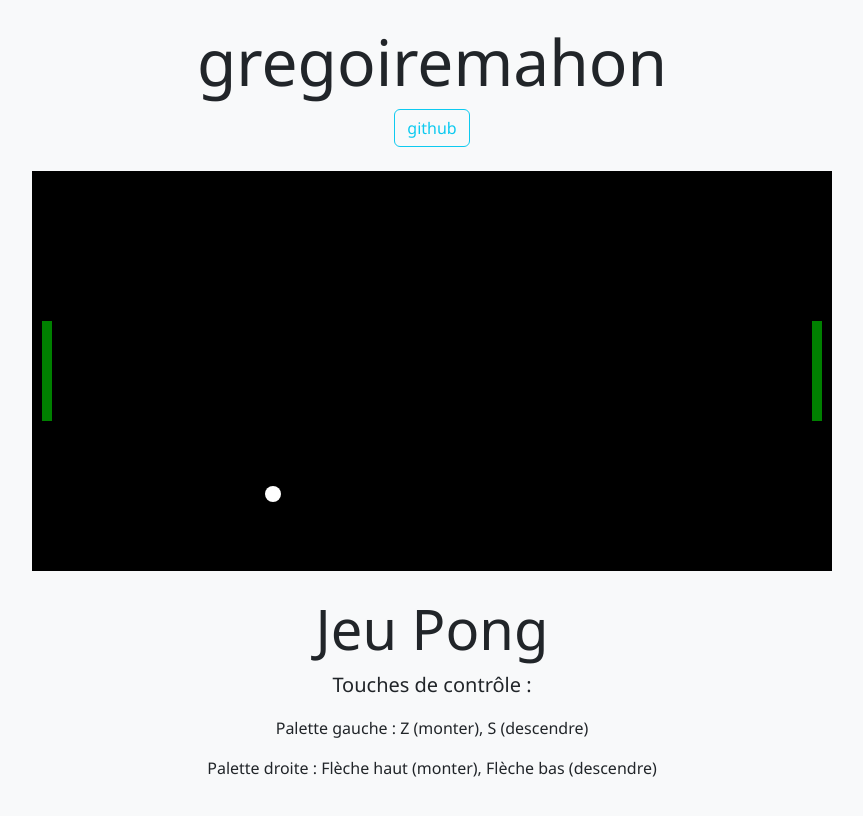
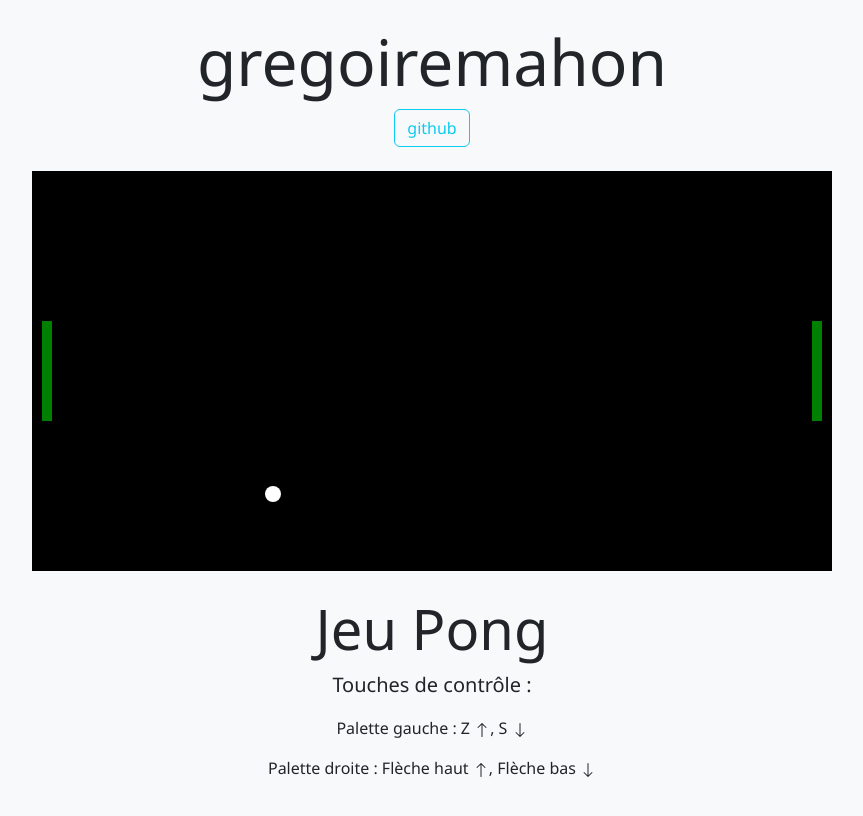
Before and after one commit to gregoiremahon/pong-game, a plain HTML site: page index.html in a window 1280 px wide. Shown: the whole page, without its empty margins (208-1071 px from the left). Drawn offline with nearby package versions, Linux system fonts and the light colour scheme.

Commit message:
added arrow Boostrap icons

```diff
--- a/index.html
+++ b/index.html
@@ -7,6 +7,8 @@
     <!-- Import Bootstrap CSS -->
     <link href="https://cdn.jsdelivr.net/npm/bootstrap@5.3.0-alpha1/dist/css/bootstrap.min.css" rel="stylesheet" integrity="sha384-GLhlTQ8iRABdZLl6O3oVMWSktQOp6b7In1Zl3/Jr59b6EGGoI1aFkw7cmDA6j6gD" crossorigin="anonymous">
     <script src="https://cdn.jsdelivr.net/npm/bootstrap@5.3.0-alpha1/dist/js/bootstrap.bundle.min.js" integrity="sha384-w76AqPfDkMBDXo30jS1Sgez6pr3x5MlQ1ZAGC+nuZB+EYdgRZgiwxhTBTkF7CXvN" crossorigin="anonymous"></script>
+
+
     <style>
         body {
             background-color: #f8f9fa;
@@ -45,8 +47,16 @@
                 <div class="col">
                     <h2 class="display-4">Jeu Pong</h2>
                     <p class="lead">Touches de contrôle :</p>
-                    <p>Palette gauche : Z (monter), S (descendre)</p>
-                    <p>Palette droite : Flèche haut (monter), Flèche bas (descendre)</p>
+                    <p>Palette gauche :  Z  <svg xmlns="http://www.w3.org/2000/svg" width="16" height="16" fill="currentColor" class="bi bi-arrow-up" viewBox="0 0 16 16">
+                        <path fill-rule="evenodd" d="M8 15a.5.5 0 0 0 .5-.5V2.707l3.146 3.147a.5.5 0 0 0 .708-.708l-4-4a.5.5 0 0 0-.708 0l-4 4a.5.5 0 1 0 .708.708L7.5 2.707V14.5a.5.5 0 0 0 .5.5z"/>
+                      </svg>,            S     <svg xmlns="http://www.w3.org/2000/svg" width="16" height="16" fill="currentColor" class="bi bi-arrow-down" viewBox="0 0 16 16">
+                        <path fill-rule="evenodd" d="M8 1a.5.5 0 0 1 .5.5v11.793l3.146-3.147a.5.5 0 0 1 .708.708l-4 4a.5.5 0 0 1-.708 0l-4-4a.5.5 0 0 1 .708-.708L7.5 13.293V1.5A.5.5 0 0 1 8 1z"/>
+                      </svg></p>
+                    <p>Palette droite : Flèche haut     <svg xmlns="http://www.w3.org/2000/svg" width="16" height="16" fill="currentColor" class="bi bi-arrow-up" viewBox="0 0 16 16">
+                        <path fill-rule="evenodd" d="M8 15a.5.5 0 0 0 .5-.5V2.707l3.146 3.147a.5.5 0 0 0 .708-.708l-4-4a.5.5 0 0 0-.708 0l-4 4a.5.5 0 1 0 .708.708L7.5 2.707V14.5a.5.5 0 0 0 .5.5z"/>
+                      </svg>, Flèche bas     <svg xmlns="http://www.w3.org/2000/svg" width="16" height="16" fill="currentColor" class="bi bi-arrow-down" viewBox="0 0 16 16">
+                        <path fill-rule="evenodd" d="M8 1a.5.5 0 0 1 .5.5v11.793l3.146-3.147a.5.5 0 0 1 .708.708l-4 4a.5.5 0 0 1-.708 0l-4-4a.5.5 0 0 1 .708-.708L7.5 13.293V1.5A.5.5 0 0 1 8 1z"/>
+                      </svg></p>
                 </div>
             </div>
         </div>
```
